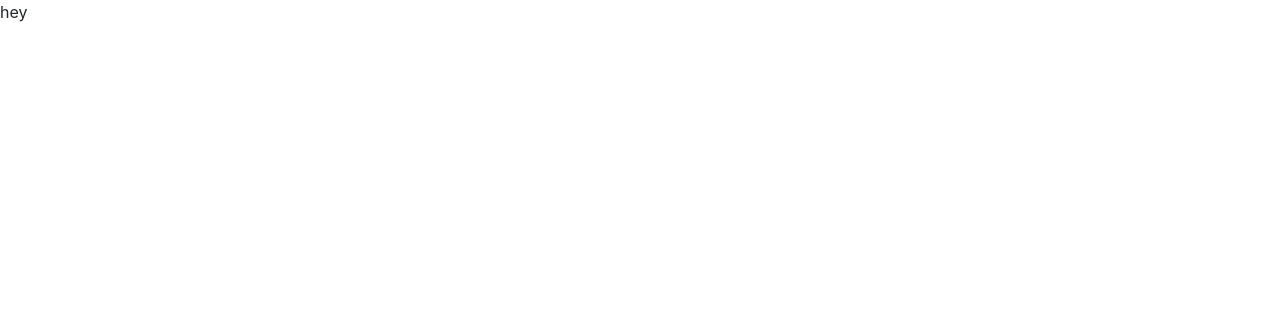
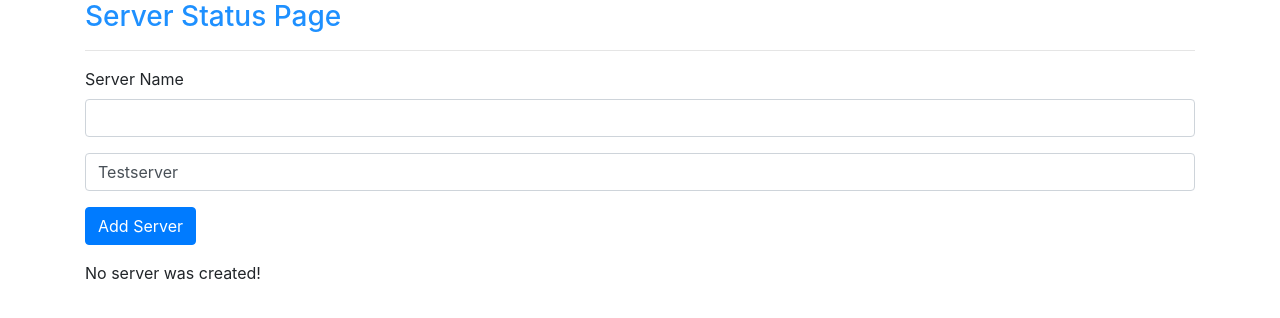
Before and after one commit to dockerlead/angular-basic, an Angular app: page / in a window 1280 px wide. Shown: the top 318 px of the page. Built offline with nearby package versions, Linux system fonts and the light colour scheme.

Commit message:
:sparkles:Add data binding forms -> - string interpolation - property binding - event binding - one way - two way **For bootstrap in the former step: `npm i -S bootstrap`, edit `angular.json > styles[]`**

```diff
--- a/src/app/app.component.css
+++ b/src/app/app.component.css
@@ -0,0 +1,3 @@
+h3 {
+  color: dodgerblue;
+}
--- a/src/app/app.component.html
+++ b/src/app/app.component.html
@@ -1 +1,5 @@
-hey
+<div class="container">
+  <h3>Server Status Page</h3>
+  <hr>
+  <app-servers></app-servers>
+</div>
--- /dev/null
+++ b/src/app/servers/servers.component.css
@@ -0,0 +1,4 @@
+input,
+button {
+  margin-bottom: 1rem;
+}
--- /dev/null
+++ b/src/app/servers/servers.component.html
@@ -0,0 +1,15 @@
+<label>Server Name</label>
+<input
+  type="text"
+  class="form-control"
+  (input)="onUpdateServerName($event)">
+<input
+  type="text"
+  class="form-control"
+  [(ngModel)]="serverName">
+<!-- <p>{{ serverName }}</p> -->
+<button
+  class="btn btn-primary"
+  [disabled]="!allowNewServer"
+  (click)="onCreateServer()">Add Server</button>
+<p>{{ serverCreationStatus }}</p>
--- /dev/null
+++ b/src/app/servers/servers.component.ts
@@ -0,0 +1,30 @@
+import { Component, OnInit } from '@angular/core';
+
+@Component({
+  selector: 'app-servers',
+  templateUrl: './servers.component.html',
+  styleUrls: ['./servers.component.css']
+})
+export class ServersComponent implements OnInit {
+  allowNewServer = false;
+  serverCreationStatus = 'No server was created!';
+  serverName = 'Testserver';
+
+  constructor() {
+    setTimeout(() => {
+      this.allowNewServer = true;
+    }, 2000);
+  }
+
+  ngOnInit(): void {
+  }
+
+  onCreateServer() {
+    this.serverCreationStatus = 'Server was created! Name is ' + this.serverName;
+  }
+
+  onUpdateServerName(event: Event) {
+    this.serverName = (<HTMLInputElement>event.target).value;
+  }
+
+}
```
Also changed, not shown: src/app/app.module.ts (+8 -4 lines), 1 other file (tests, documents, lock files or other folders).
